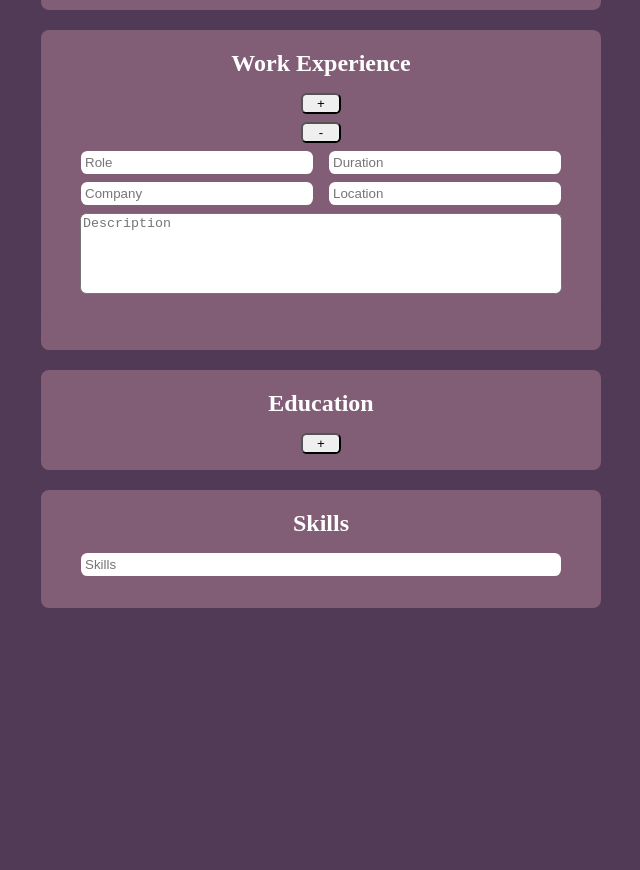
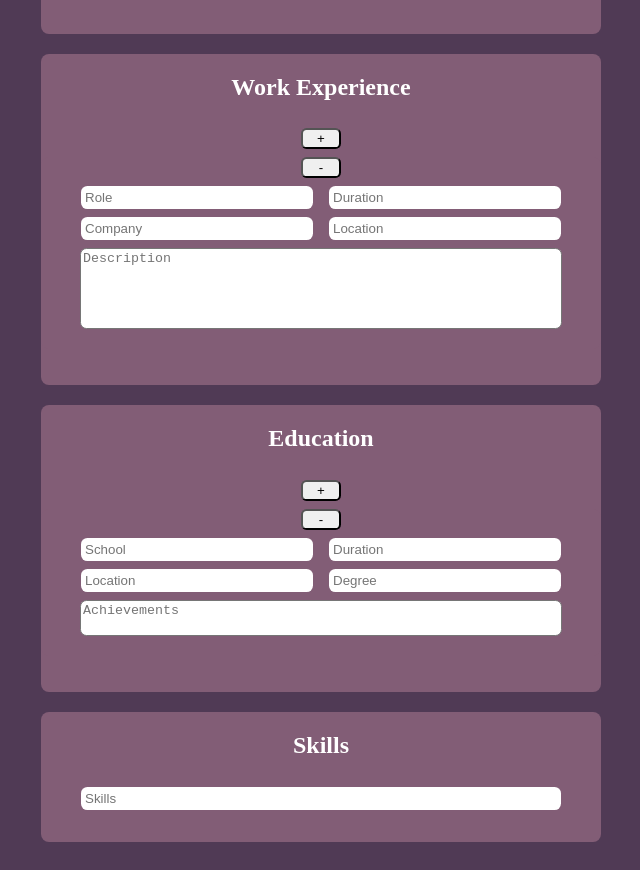
Before and after one commit to ctang415/cv-application, a React (Create React App) app in the folder cv-project/: page / in a window 1280 px wide. Shown: the part 488-1358 px from the top of the page, without its empty margins (319-959 px from the left). Before the commit the page ends 1124 px from the top, so only its background shows below. Built offline with nearby package versions, Linux system fonts and the light colour scheme.

Commit message:
Added more css to CV display

```diff
--- a/cv-project/src/components/App.js
+++ b/cv-project/src/components/App.js
@@ -18,7 +18,7 @@ class App extends React.Component {
       email: '',
       address: '',
       objective: '',
-      key: uuid(),
+      id: uuid(),
       },
     work: {
       role: '',
@@ -26,7 +26,7 @@ class App extends React.Component {
       duration: '',
       location: '',
       description: '',
-      key: uuid()
+      id: uuid()
     },
     workArray: [{
       role: '',
@@ -34,7 +34,7 @@ class App extends React.Component {
       duration: '',
       location: '',
       description: '',
-      key: uuid()
+      id: uuid()
     }],
     education: {
       school: '',
@@ -42,15 +42,21 @@ class App extends React.Component {
       time: '',
       degree: '',
       achievement: '',
-      key: uuid()
+      id: uuid()
     },
-    educationArray: [],
+    educationArray: [{
+      school: '',
+      place: '',
+      time: '',
+      degree: '',
+      achievement: '',
+      id: uuid()
+    }],
     skill: {
       skills: '',
+      id: uuid()
     },
     edit: true,
-    editEdu: false,
-    editWork: false,
   }
 
     this.addToEducation = this.addToEducation.bind(this)
@@ -59,17 +65,16 @@ class App extends React.Component {
     this.removeFromWork = this.removeFromWork.bind(this)
     this.swapToEdit= this.swapToEdit.bind(this)
     this.swapToView = this.swapToView.bind(this)
-    this.handleChangeEducation = this.handleChangeEducation.bind(this)
-    this.handleChangeWork = this.handleChangeWork.bind(this)
-    this.handleChangeEducationEdit = this.handleChangeEducationEdit.bind(this)
-  }
-
-
-  handleChange = (e) => {
-    e.preventDefault()
-    this.setState({...this.state,
-      [e.target.name]: e.target.value
-    })
+    this.handleChangeEducationSchool = this.handleChangeEducationSchool.bind(this)
+    this.handleChangeEducationAchievement = this.handleChangeEducationAchievement.bind(this)
+    this.handleChangeEducationDegree = this.handleChangeEducationDegree.bind(this)
+    this.handleChangeEducationPlace = this.handleChangeEducationPlace.bind(this)
+    this.handleChangeEducationTime = this.handleChangeEducationTime.bind(this)
+    this.handleChangeWorkRole = this.handleChangeWorkRole.bind(this)
+    this.handleChangeWorkCompany = this.handleChangeWorkCompany.bind(this)
+    this.handleChangeWorkDuration = this.handleChangeWorkDuration.bind(this)
+    this.handleChangeWorkLocation = this.handleChangeWorkLocation.bind(this)
+    this.handleChangeWorkDescription = this.handleChangeWorkDescription.bind(this)
   }
 
   handleChangeProfile = (e) => {
@@ -79,36 +84,12 @@ class App extends React.Component {
     }
     })
   }
-/*
-  handleChangeEducation = (e) => {
-    e.preventDefault()
-    this.setState({ education: {...this.state.education, [e.target.name]: e.target.value,
-      }
-    })
-  }
-*/
 
-handleChangeEducation = (e, index) => {
-  e.preventDefault()
-  this.setState(prevState => {
-    return {
-      educationArray: [
-        ...prevState.educationArray.slice(0, index),
-        {...prevState.educationArray[index], [e.target.name]: e.target.value},
-        ...prevState.educationArray.slice(index + 1)
-     ]
-    }
-    }
-  )
-}
-
-
-handleChangeEducationEdit = (e) => {
+  handleChangeEducationTime = (e) => {
     const input = e.target.parentNode.querySelector('input')
     let newArray = this.state.educationArray.map((item) => {
-    if (item.key === e.target.parentNode.id) {
-      let x = item.find((x) => x === e.target.name)
-      x = input.value
+      if (item.id === e.target.parentNode.id) {
+        item.time = input.value
       }
       return item
     })
@@ -117,13 +98,134 @@ handleChangeEducationEdit = (e) => {
     })
   }
 
-  handleChangeWork = (e) => {
-    e.preventDefault()
+
+
+  handleChangeEducationDegree= (e) => {
+    const input = e.target.parentNode.querySelectorAll('input')[1]
+    let newArray = this.state.educationArray.map((item) => {
+      if (item.id === e.target.parentNode.id) {
+        item.degree = input.value
+      }
+      return item
+    })
     this.setState({
-      work: {...this.state.work, [e.target.name]: e.target.value,
-      key: this.state.work.key
+      educationArray: newArray
+    })
   }
+
+
+  handleChangeEducationAchievement = (e) => {
+    const input = e.target.parentNode.querySelector('textarea')
+    let newArray = this.state.educationArray.map((item) => {
+      if (item.id === e.target.parentNode.id) {
+        item.achievement = input.value
+      }
+      return item
     })
+    this.setState({
+      educationArray: newArray
+    })
+  }
+
+  handleChangeEducationPlace = (e) => {
+    const input = e.target.parentNode.querySelectorAll('input')[1]
+    let newArray = this.state.educationArray.map((item) => {
+      if (item.id === e.target.parentNode.id) {
+        item.place = input.value
+      }
+      return item
+    })
+    this.setState({
+      educationArray: newArray
+    })
+  }
+
+  handleChangeEducationSchool = (e) => {
+    const input = e.target.parentNode.querySelector('input')
+    let newArray = this.state.educationArray.map((item) => {
+      if (item.id === e.target.parentNode.id) {
+        item.school = input.value
+      }
+      return item
+    })
+    this.setState({
+      educationArray: newArray
+    })
+  }
+
+  handleChangeWorkRole = (e) => {
+    const input = e.target.parentNode.querySelector('input')
+    let newArray = this.state.workArray.map((item) => {
+      if (item.id === e.target.parentNode.id) {
+        item.role = input.value
+      }
+      return item
+    })
+    this.setState({
+      workArray: newArray
+    })
+  }
+
+  handleChangeWorkCompany = (e) => {
+    const input = e.target.parentNode.querySelectorAll('input')[1]
+    let newArray = this.state.workArray.map((item) => {
+      if (item.id === e.target.parentNode.id) {
+        item.company = input.value
+      }
+      return item
+    })
+    this.setState({
+      workArray: newArray
+    })
+  }
+
+  handleChangeWorkDuration = (e) => {
+    const input = e.target.parentNode.querySelector('input')
+    let newArray = this.state.workArray.map((item) => {
+      if (item.id === e.target.parentNode.id) {
+        item.duration = input.value
+      }
+      return item
+    })
+    this.setState({
+      workArray: newArray
+    })
+  }
+
+  handleChangeWorkLocation = (e) => {
+    const input = e.target.parentNode.querySelectorAll('input')[1]
+    let newArray = this.state.workArray.map((item) => {
+      if (item.id === e.target.parentNode.id) {
+        item.location = input.value
+      }
+      return item
+    })
+    this.setState({
+      workArray: newArray
+    })
+  }
+
+  handleChangeWorkDescription = (e) => {
+    const input = e.target.parentNode.querySelector('textarea')
+    let newArray = this.state.workArray.map((item) => {
+      if (item.id === e.target.parentNode.id) {
+        item.description = input.value
+      }
+      return item
+    })
+    this.setState({
+      workArray: newArray
+    })
+  }
+
+  onKeyDown(e) {
+    console.log(e.keyCode);
+    if (e.keyCode ===13) {
+      console.log(this.refs.text.value);
+      this.refs.text.value = `${this.refs.text.value}\n${this.state.counter++}. `;
+      e.preventDefault();
+      e.stopPropagation();
+    }
   }
 
   handleChangeSkill = (e) => {
@@ -144,10 +246,9 @@ addToWork = (e) => {
       duration: '',
       location: '',
       description: '',
-      key: uuid()
+      id: uuid()
     }
   })
-  console.log(this.state.educationArray)
 }
 
   addToEducation = (e) => {
@@ -160,7 +261,7 @@ addToWork = (e) => {
         time: '',
         degree: '',
         achievement: '',
-        key: uuid()
+        id: uuid()
       }
     ]
     })
@@ -169,7 +270,7 @@ addToWork = (e) => {
   removeFromWork = (e) => {
     e.preventDefault()
     const key = e.target.parentNode.id
-    let filteredArray = this.state.workArray.filter(work => work.key !== key)
+    let filteredArray = this.state.workArray.filter(work => work.id !== key)
     this.setState({
       workArray: filteredArray
     })
@@ -178,7 +279,7 @@ addToWork = (e) => {
   removeFromEducation = (e) => {
     e.preventDefault()
     const key = e.target.parentNode.id
-    let filteredArray = this.state.educationArray.filter(education => education.key !== key)
+    let filteredArray = this.state.educationArray.filter(education => education.id !== key)
     this.setState({
       educationArray: filteredArray
     })
@@ -224,7 +325,7 @@ addToWork = (e) => {
               </div>
               </div>
               <div id="boxes" className='box'>
-              <input type="text" placeholder="Website" name="website" defaultValue={profile.website} onChange={this.handleChangeProfile}></input>
+              <input type="text" placeholder="Website" name="website" maxLength="25" defaultValue={profile.website} onChange={this.handleChangeProfile}></input>
               </div>
             </div>
               <div className='information'>
@@ -241,7 +342,11 @@ addToWork = (e) => {
               <Work
               work={work}
               workArray={workArray}
-              handleChangeWork={this.handleChangeWork}
+              handleChangeWorkRole={this.handleChangeWorkRole}
+              handleChangeWorkCompany={this.handleChangeWorkCompany}
+              handleChangeWorkDuration={this.handleChangeWorkDuration}
+              handleChangeWorkLocation={this.handleChangeWorkLocation}
+              handleChangeWorkDescription={this.handleChangeWorkDescription}
               addToWork={this.addToWork}
               removeFromWork={this.removeFromWork}
               />
@@ -252,10 +357,13 @@ addToWork = (e) => {
             <button className="add" onClick={this.addToEducation}>+</button>
             </div>
               <Education
+              handleChangeEducationSchool={this.handleChangeEducationSchool}
+              handleChangeEducationAchievement={this.handleChangeEducationAchievement}
+              handleChangeEducationDegree={this.handleChangeEducationDegree}
+              handleChangeEducationPlace={this.handleChangeEducationPlace}
+              handleChangeEducationTime={this.handleChangeEducationTime}
               editEdu={editEdu}
               educationArray={educationArray}
-              handleChangeEducationEdit={this.handleChangeEducationEdit}
-              handleChangeEducation={this.handleChangeEducation}
               addToEducation={this.addToEducation}
               removeFromEducation={this.removeFromEducation}
               />
@@ -263,7 +371,7 @@ addToWork = (e) => {
             <div className='information'>
             <h2>Skills</h2>
             <div className='box' id="boxes">
-              <input type="text" placeholder="Skills" name="skills" onChange={this.handleChangeSkill}></input>
+              <input type="text" placeholder="Skills" name="skills" defaultValue={skill.skills} onChange={this.handleChangeSkill}></input>
             </div>
             </div>
 
@@ -272,6 +380,7 @@ addToWork = (e) => {
       );
     }
     return (
+      <div>
       <View
       name={this.state.profile.name}
       address={this.state.profile.address}
@@ -285,6 +394,7 @@ addToWork = (e) => {
       skill={skill}
       swapToEdit={this.swapToEdit}
       />
+      </div>
     )
   }
 }
--- a/cv-project/src/components/Education.js
+++ b/cv-project/src/components/Education.js
@@ -1,59 +1,29 @@
 import React from "react";
 
-
-
 const Education = (props) => {
-    let { handleChangeEducation, handleChangeEducationEdit, editEdu, educationArray, addToEducation, removeFromEducation } = props
-    if (editEdu === false) {
+    let { handleChangeEducationSchool, handleChangeEducationTime, handleChangeEducationPlace, handleChangeEducationDegree, handleChangeEducationAchievement, educationArray, removeFromEducation } = props
     return (
         educationArray.map((education) =>
-        <div key={education.key} id={education.key} className='information'>
-            <div id={education.key}>
+        <div key={education.id} id={education.id} className='information'>
+            <div id={education.id}>
                 <button className="remove" onClick={removeFromEducation}>-</button>
             </div>
             <div className="row">
-            <div className="columnone">
-                <input type="text" placeholder="School" name="school" defaultValue={education.school} onChange={handleChangeEducationEdit}></input>
-                <input type="text" placeholder="Location" name="place" defaultValue={education.place} onChange={handleChangeEducationEdit}></input>
+            <div className="columnone" id={education.id}>
+                <input type="text" placeholder="School" name="school" defaultValue={education.school} onChange={handleChangeEducationSchool}></input>
+                <input type="text" placeholder="Location" name="place" defaultValue={education.place} onChange={handleChangeEducationPlace}></input>
             </div>
-            <div className="columntwo">
-                <input type="text" placeholder="Duration" name="time" defaultValue={education.time} onChange={handleChangeEducationEdit}></input>
-                <input type="text" placeholder="Degree" name="degree" defaultValue={education.degree} onChange={handleChangeEducationEdit}></input>
+            <div className="columntwo" id={education.id}>
+                <input type="text" placeholder="Duration" name="time" defaultValue={education.time} onChange={handleChangeEducationTime}></input>
+                <input type="text" placeholder="Degree" name="degree" defaultValue={education.degree} onChange={handleChangeEducationDegree}></input>
             </div>
             </div>
-            <div>
-                <textarea rows="2" placeholder="Achievements" name="achievement" defaultValue={education.achievement} onChange={handleChangeEducationEdit}></textarea>
+            <div id={education.id}>
+                <textarea rows="2" placeholder="Achievements" name="achievement" defaultValue={education.achievement} onChange={handleChangeEducationAchievement}></textarea>
         </div>
         </div>
     )
-    )}     if (educationArray.length === 0) {
-    return (
-        <div><button onClick={addToEducation}>+</button></div>
     )
-} else {
-return (
-    educationArray.map((education) =>
-    <div key={education.key} id={education.key} className='information'>
-        <div id={education.key}>
-            <button className="remove" onClick={removeFromEducation}>-</button>
-        </div>
-        <div className="row">
-        <div className="columnone">
-            <input type="text" placeholder="School" name="school" defaultValue={education.school} onChange={handleChangeEducationEdit}></input>
-            <input type="text" placeholder="Location" name="place" defaultValue={education.place} onChange={handleChangeEducationEdit}></input>
-        </div>
-        <div className="columntwo">
-            <input type="text" placeholder="Duration" name="time" defaultValue={education.time} onChange={handleChangeEducationEdit}></input>
-            <input type="text" placeholder="Degree" name="degree" defaultValue={education.degree} onChange={handleChangeEducationEdit}></input>
-        </div>
-        </div>
-        <div>
-            <textarea rows="2" placeholder="Achievements" name="achievement" defaultValue={education.achievement} onChange={handleChangeEducationEdit}></textarea>
-    </div>
-    </div>
-)
-)
-}
  }
 
 
--- a/cv-project/src/components/ProfileView.js
+++ b/cv-project/src/components/ProfileView.js
@@ -4,7 +4,7 @@ const ProfileView = (props) => {
     let {profile } = props
         return (
             <div>
-            <div key={profile.key} id={profile.key}>
+            <div key={profile.id} id={profile.id}>
             <div className="fullname">
             <span className="headername">{profile.name}</span>
             </div>
@@ -17,8 +17,12 @@ const ProfileView = (props) => {
             </ul>
             </div>
             <div className="summary">
+                <div className="underline">
                 <span className="headertext">Objective</span>
+                </div>
+                <div className="text">
                 {profile.objective}
+                </div>
                 </div>
             </div>
         </div>
--- a/cv-project/src/components/Work.js
+++ b/cv-project/src/components/Work.js
@@ -1,25 +1,25 @@
 import React from "react";
 
 const Work = (props) => {
-    const { handleChangeWork, work, addToWork, workArray, removeFromWork } = props
+    const { handleChangeWorkRole, handleChangeWorkCompany, handleChangeWorkDuration, handleChangeWorkLocation, handleChangeWorkDescription, workArray, removeFromWork } = props
     return (
         workArray.map((work) =>
-        <div key={work.key} id={work.key} className="information">
-            <div id={work.key}>
+        <div key={work.id} id={work.id} className="information">
+            <div id={work.id}>
                 <button className="remove" onClick={removeFromWork}>-</button>
             </div>
             <div className="row">
-            <div className="columnone">
-                <input type="text" placeholder="Role" name="role" defaultValue={work.role} onChange={handleChangeWork}></input>
-                <input type="text" placeholder="Company" name="company" defaultValue={work.company} onChange={handleChangeWork}></input>
+            <div className="columnone" id={work.id}>
+                <input type="text" placeholder="Role" name="role" defaultValue={work.role} onChange={handleChangeWorkRole}></input>
+                <input type="text" placeholder="Company" name="company" defaultValue={work.company} onChange={handleChangeWorkCompany}></input>
             </div>
-            <div className="columntwo">
-                <input type="text" placeholder="Duration" name="duration" defaultValue={work.duration} onChange={handleChangeWork}></input>
-                <input type="text" placeholder="Location" name="location" defaultValue={work.location} onChange={handleChangeWork}></input>
+            <div className="columntwo" id={work.id}>
+                <input type="text" placeholder="Duration" name="duration" defaultValue={work.duration} onChange={handleChangeWorkDuration}></input>
+                <input type="text" placeholder="Location" name="location" defaultValue={work.location} onChange={handleChangeWorkLocation}></input>
             </div>
             </div>
-            <div className="box">
-                <textarea rows="5" placeholder="Description" name="description" defaultValue={work.description} id="work" onChange={handleChangeWork}></textarea>
+            <div className="box" id={work.id}>
+                <textarea rows="5" placeholder="Description" name="description" defaultValue={work.description} id="work" onChange={handleChangeWorkDescription}></textarea>
         </div>
         </div>
         )
--- a/cv-project/src/components/styles/App.css
+++ b/cv-project/src/components/styles/App.css
@@ -1,4 +1,5 @@
 body {
+  font-family: 'Times New Roman', Times, serif;
   background-color: rgb(80, 58, 85);
   color: white;
 }
@@ -74,8 +75,23 @@ button {
   font-size: 7.5vh;
 }
 
-h2 {
-  margin-bottom: 1vh;;
+.generalinfo > ul {
+  display: flex;
+  justify-content: space-around;
+  flex-direction: row;
+  list-style: none;
+  padding: 0;
+  margin-top: 0.5vh;
+  margin-left: 3vw;
+  margin-right: 3vw;
+  font-size: 2.5vh;
+}
+
+.educationview > ul, .work > ul {
+  display: flex;
+  flex-direction: column;
+  list-style: none;
+  padding: 0;
 }
 
 #boxes {
@@ -88,20 +104,61 @@ h2 {
   text-align: center;
 }
 
+
 .resume {
   display: flex;
+  flex-direction: column;
   background-color: white;
   color: black;
   width: 45vw;
-  height: 100vh;
+  height: 110vh;
   margin: auto;
 }
 
 .headertext {
   font-size: 3.5vh;
-  border-bottom: solid black 0.3vh;
+
+}
+
+.underline {
+  border-bottom: solid black 0.25vh;
+  margin-left: 1.5vh;
+  margin-right: 1.5vh;
+  margin-bottom: 1.5vh;
 }
 
 .headername {
-  font-size: 6.5vh;
+  font-size: 7vh;
 }
+
+.fullname {
+  border-bottom: solid black 0.5vh;
+  margin-left: 2vw;
+  margin-right: 2vw;
+  padding-top: 3.5vh;
+}
+
+.skills, .education, .workexperience, .summary {
+  text-align: left;
+  margin-left: 2vw;
+  margin-right: 2vw;
+  padding-bottom: 1.5vw;
+}
+
+.text {
+  margin-left: 0.9vw;
+  margin-right: 0.9vw;
+  white-space: pre-line;
+}
+
+
+.bold {
+  font-weight: bold;
+  font-size: 2.35vh;
+}
+
+.split {
+  display: flex;
+  flex-direction: row;
+  justify-content: space-between;
+}
```
Also changed, not shown: cv-project/src/components/EducationView.js (+8 -8 lines), cv-project/src/components/Skills.js (+3 -7 lines), cv-project/src/components/WorkView.js (+8 -8 lines). Lines whose indentation alone changed are shown as unchanged.
